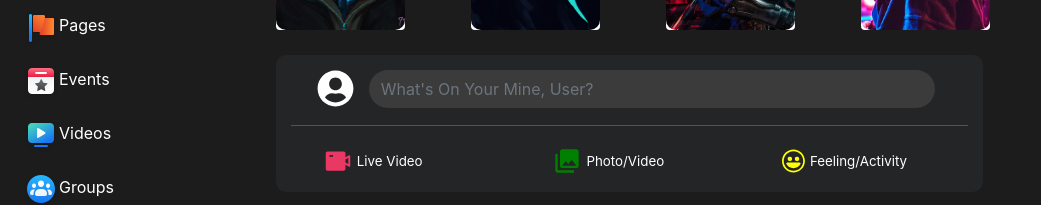
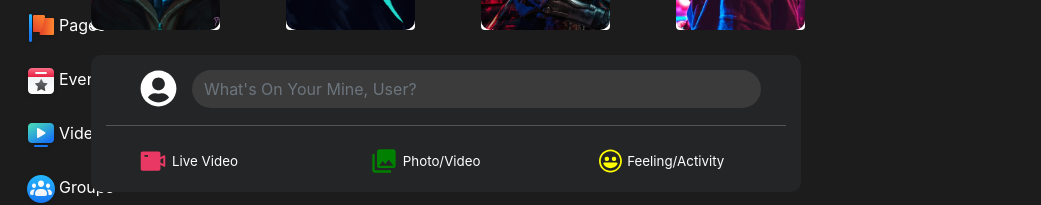
Before and after one commit to noopntr/Facebook-Clone, a React (Create React App) app: page / in a window 768 px wide. Shown: the part 294-499 px from the top of the page, 1041 px wide, since content can reach past the window. Built offline with nearby package versions, Linux system fonts and the light colour scheme.

Commit message:
Fixed Bugs/Now Responsive

```diff
--- a/public/index.html
+++ b/public/index.html
@@ -27,7 +27,7 @@
       work correctly both with client-side routing and a non-root public URL.
       Learn how to configure a non-root public URL by running `npm run build`.
     -->
-  <title>Facebook Clone</title>
+  <title>Facebook Clone By N.K</title>
 </head>
 
 <body>
--- a/src/App.css
+++ b/src/App.css
@@ -25,12 +25,13 @@ a:hover {
 	}
 }
 
-@media only screen and (min-device-width: 320px) and (max-device-width: 480px) and (-webkit-min-device-pixel-ratio: 2) {
+@media only screen and (min-device-width: 420px) and (max-device-width: 480px) and (-webkit-min-device-pixel-ratio: 2) {
 	body {
 		width: fit-content;
 	}
+
 	.container {
-		max-width: 540px;
+		width: 600px !important;
 	}
 	.leftMenu {
 		width: fit-content !important;
--- a/src/components/Centerrow.css
+++ b/src/components/Centerrow.css
@@ -1,6 +1,5 @@
 .centerrow {
 	margin: 0;
-
 	display: flex;
 	justify-content: center !important;
 }
@@ -19,7 +18,7 @@
 .NewpostInCenter {
 	padding-top: 25px;
 	margin: 0;
-	width: 707px !important;
+	width: 710px !important;
 }
 
 .PostInCenter {
@@ -27,3 +26,14 @@
 	margin: 0;
 	width: 700px !important;
 }
+@media (min-width: 768px) {
+	.container {
+		width: 600px !important;
+	}
+}
+
+@media (max-width: 768px) {
+	.container {
+		width: 600px !important;
+	}
+}
--- a/src/components/DropDownMenu.js
+++ b/src/components/DropDownMenu.js
@@ -1,3 +1,4 @@
+/* eslint-disable jsx-a11y/accessible-emoji */
 /* eslint-disable jsx-a11y/anchor-is-valid */
 import './DropDownMenu.css';
 import { ReactComponent as BellIcon } from './icons/bell.svg';
--- a/src/components/Navbar.js
+++ b/src/components/Navbar.js
@@ -2,14 +2,10 @@ import React, { Component } from 'react';
 import * as ReactBootstrap from 'react-bootstrap';
 import './Navbar.css';
 import DropdownMenu from './DropDownMenu';
-import fblogo from './icons/fblogo144px.svg';
-import friends from './icons/friends.png';
-import gaming from './icons/gaming.png';
-import home from './icons/home.png';
-import watch from './icons/watch.png';
-import { RiCodeSSlashLine } from 'react-icons/ri';
 
 // Icons
+import fblogo from './icons/fblogo144px.svg';
+import { RiCodeSSlashLine } from 'react-icons/ri';
 import { AiOutlineHome } from 'react-icons/ai';
 import { FaUserFriends } from 'react-icons/fa';
 import { RiTvLine } from 'react-icons/ri';
@@ -21,7 +17,7 @@ export default class Navbar extends Component {
 				<ReactBootstrap.Navbar variant="light" className="NavbarColor">
 					<ReactBootstrap.Container fluid className="containerPadd">
 						<ReactBootstrap.Row>
-							<ReactBootstrap.Navbar.Brand href="#home">
+							<ReactBootstrap.Navbar.Brand href="/">
 								<img
 									src={fblogo}
 									width="45"
--- a/src/components/Newpost.css
+++ b/src/components/Newpost.css
@@ -51,3 +51,9 @@ hr {
 	color: rgb(206, 206, 206) !important;
 	transition: 0.3s;
 }
+
+@media (max-width: 768px) {
+	.userIcon {
+		margin-left: 15px;
+	}
+}
--- a/src/components/post.js
+++ b/src/components/post.js
@@ -48,7 +48,6 @@ export default class post extends Component {
 									<ReactBootstrap.Card.Text>
 										Some quick example text to build on the post title and make up the bulk of the
 										post's content.
-										<hr />
 									</ReactBootstrap.Card.Text>
 									<div className="bottomCard">
 										<ReactBootstrap.Row>
--- a/src/index.css
+++ b/src/index.css
@@ -17,7 +17,3 @@ body {
 code {
 	font-family: 'Source Code Pro', monospace;
 }
-
-/* * {
-	font-family: "BPG Nino Mtavruli Bold", sans-serif;
-} */
```
